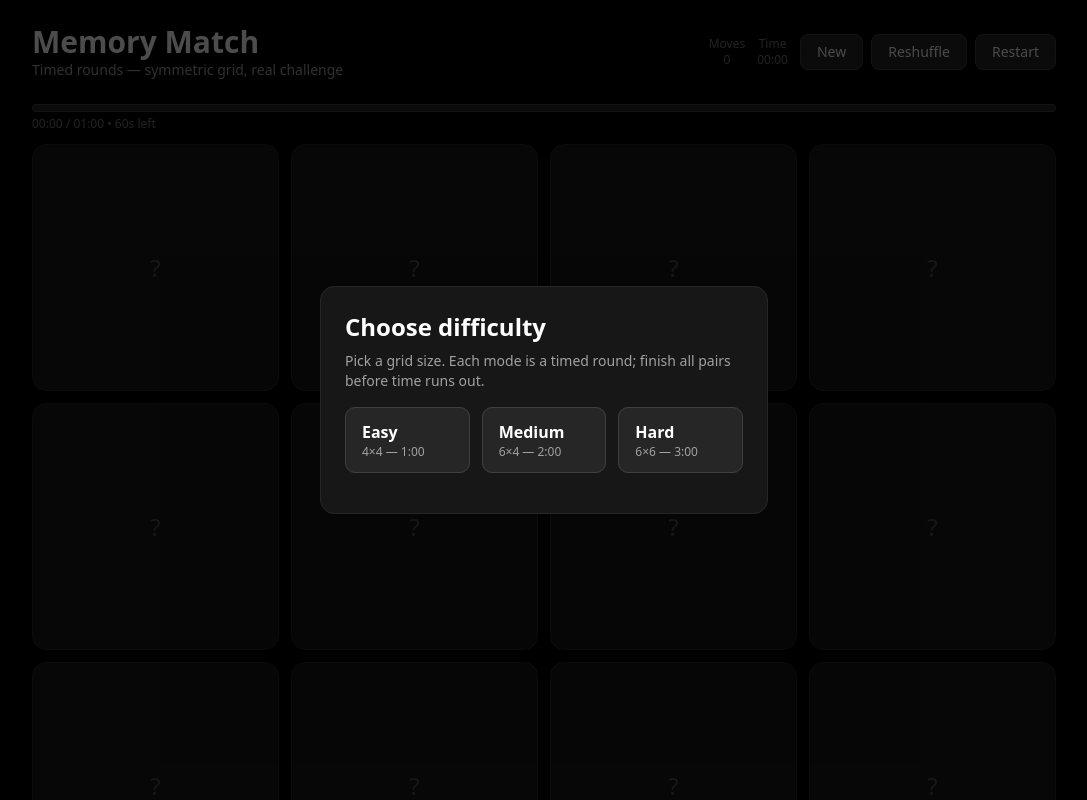
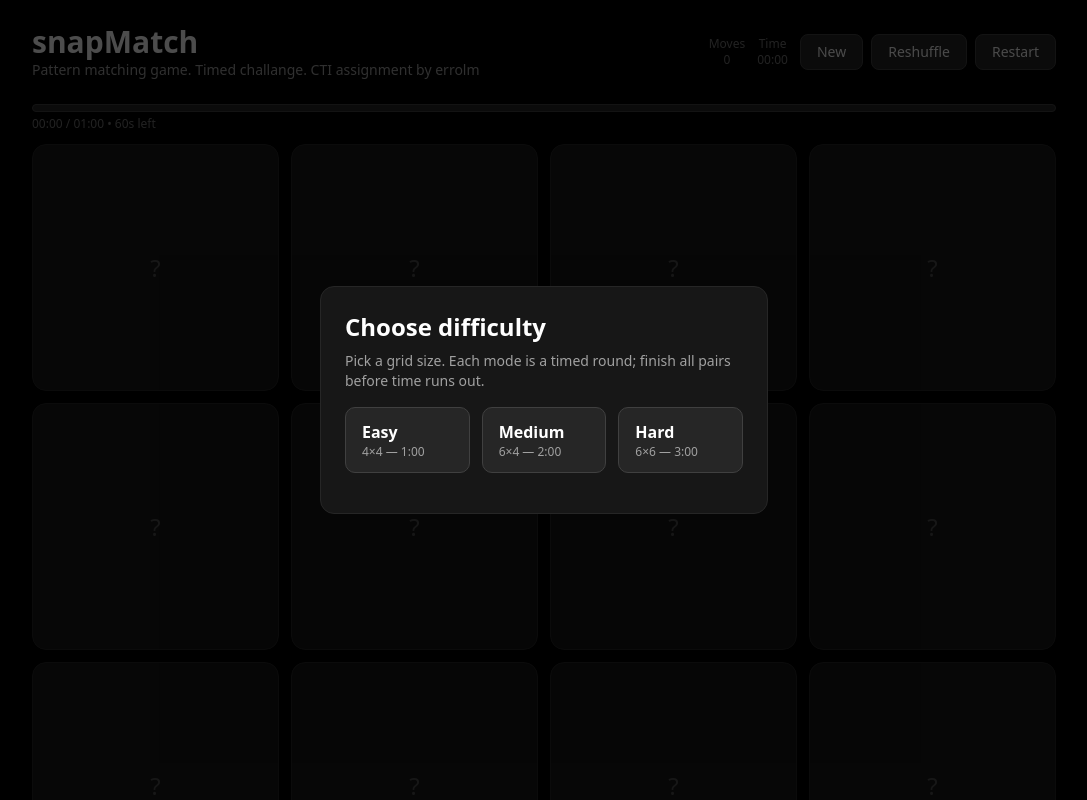
Before and after one commit to errrolm/snapmatch, a Next.js app: page / in a window 1280 px wide. Shown: the top 800 px of the page, without its empty margins (96-1183 px from the left). Built offline with nearby package versions, Linux system fonts and the light colour scheme.

Commit message:
updated main page info

```diff
--- a/app/page.tsx
+++ b/app/page.tsx
@@ -188,8 +188,8 @@ export default function Page() {
       <div className="w-full max-w-screen-lg">
         <div className="flex items-center justify-between mb-6">
           <div>
-            <h1 className="text-3xl font-semibold">Memory Match</h1>
-            <p className="text-sm text-neutral-400">Timed rounds — symmetric grid, real challenge</p>
+            <h1 className="text-3xl font-semibold">snapMatch</h1>
+            <p className="text-sm text-neutral-400">Pattern matching game. Timed challange. CTI assignment by errolm</p>
           </div>
 
           <div className="flex items-center gap-3">
```
